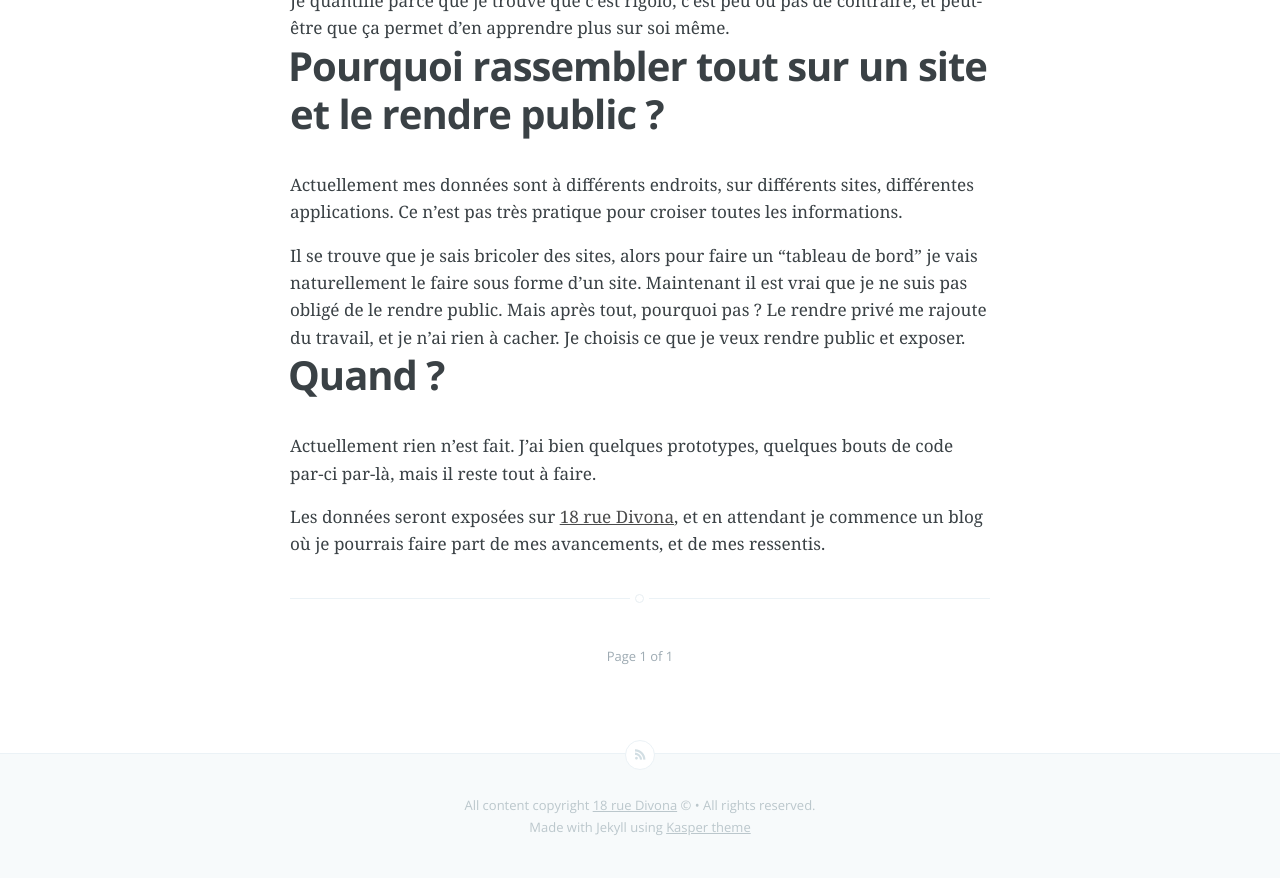
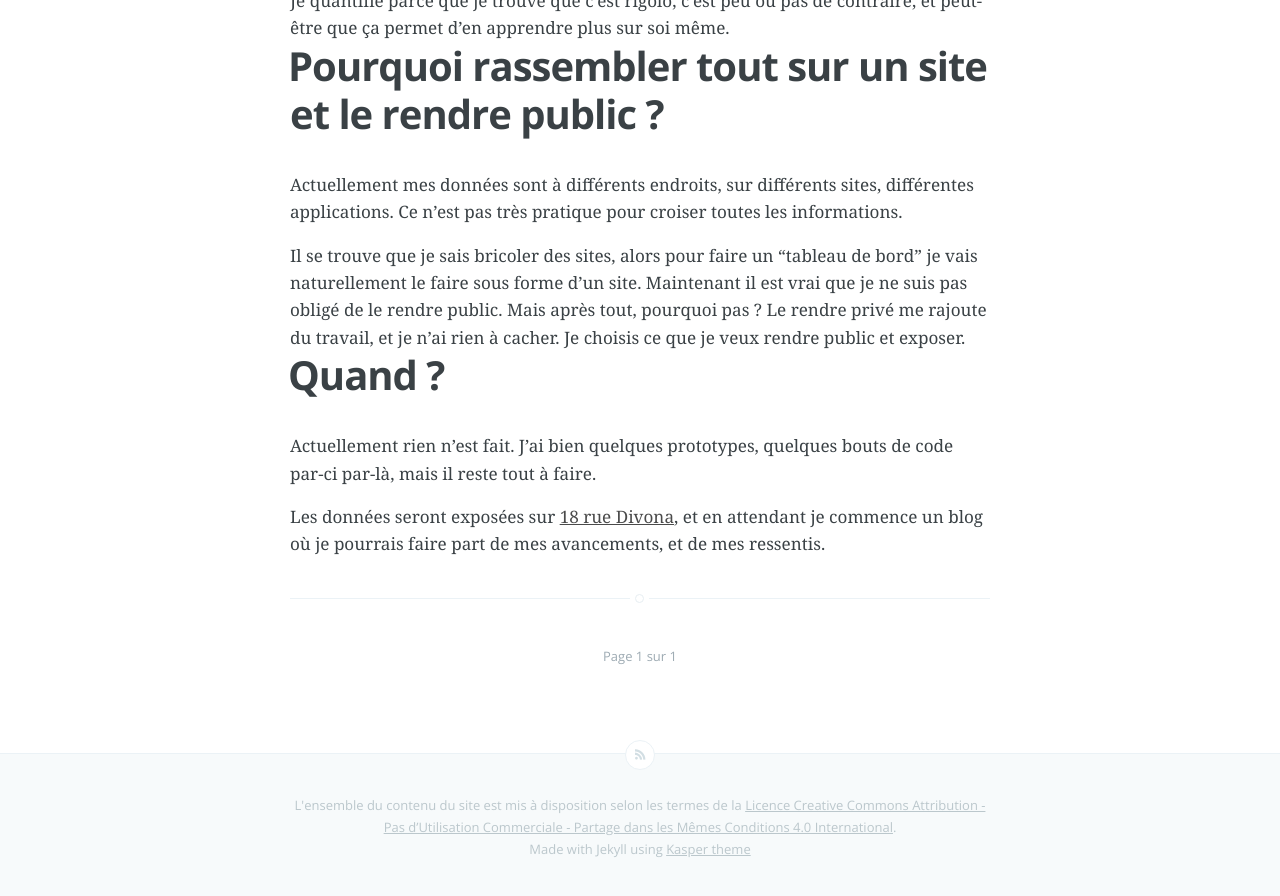
Before and after one commit to magiccyril/18rueDivona, a Jekyll site: the page built from index.html, in a window 1280 px wide and 900 px high, scrolled down 910 px. Shown: the top 896 px of the window. Built offline with Jekyll 4.4.1, drawn with Linux system fonts in a browser that asks for light colours; Markdown is read by kramdown in place of the engine named in the settings; the list of posts is cut into pages by our own code.

Commit message:
l10n + remove copyright to CC

```diff
--- a/_layouts/default.html
+++ b/_layouts/default.html
@@ -28,10 +28,10 @@
     {{ content }}
 
     <footer class="site-footer">
-        <a class="subscribe icon-feed" href="{{ site.url }}/feed.xml"><span class="tooltip">Subscribe!</span></a>
+        <a class="subscribe icon-feed" href="{{ site.url }}/feed.xml"><span class="tooltip">Abonnez-vous!</span></a>
         <div class="inner">
-             <section class="copyright">All content copyright <a href="{{ site.url }}">{{ site.name }}</a> &copy; {{date format="YYYY"}} &bull; All rights reserved.</section>
-             <section class="poweredby">Made with Jekyll using <a href="http://github.com/rosario/kasper">Kasper theme</a></section>
+            <section class="copyright">L'ensemble du contenu du site est mis à disposition selon les termes de la <a rel="license" href="http://creativecommons.org/licenses/by-nc-sa/4.0/">Licence Creative Commons Attribution - Pas d’Utilisation Commerciale - Partage dans les Mêmes Conditions 4.0 International</a>.</section>
+            <section class="poweredby">Made with Jekyll using <a href="http://github.com/rosario/kasper">Kasper theme</a></section>
         </div>
     </footer>
 
--- a/_layouts/post.html
+++ b/_layouts/post.html
@@ -19,7 +19,7 @@
         <span class="post-meta">
         	<time datetime="{{ page.date | date:"%Y-%m-%d" }}">{{ page.date | date_to_string }}</time>
         	{% if page.categories %}
-        		on
+        		-
 	        	{% for category in page.categories %}
 	        	    {{category}}
 	        	{% endfor %}
@@ -45,7 +45,7 @@
 
         <footer class="post-footer">
             <section class="share">
-                <h4>Share this post</h4>
+                <h4>Partager this post</h4>
                 <a class="icon-twitter" href="http://twitter.com/share?text={{page.title}}&amp;url={{site.url}}{{ page.url }}"
                     onclick="window.open(this.href, 'twitter-share', 'width=550,height=235');return false;">
                     <span class="hidden">Twitter</span>
--- a/index.html
+++ b/index.html
@@ -46,16 +46,16 @@
 
         {% if paginator.previous_page %}
           {% if paginator.previous_page == 1 %}
-          <a class="newer-posts" href="/" title="Previous Page">&laquo; Newer Posts</a>
+          <a class="newer-posts" href="/" title="Page précédente">&laquo; Billets plus récents</a>
           {% else %}
-          <a class="newer-posts" href="/page{{ paginator.previous_page }}/" title="Previous Page">&laquo; Newer Posts</a>
+          <a class="newer-posts" href="/page{{ paginator.previous_page }}/" title="Page précédente">&laquo; Billets plus récents</a>
           {% endif %}
         {% endif %}
 
-        <span class="page-number"> Page {{paginator.page}} of {{paginator.total_pages}} </span>
+        <span class="page-number"> Page {{paginator.page}} sur {{paginator.total_pages}} </span>
 
         {% if paginator.next_page %}
-        <a class="older-posts" href="/page{{ paginator.next_page }}/" title="Next Page">Older Posts &raquo;</a>
+        <a class="older-posts" href="/page{{ paginator.next_page }}/" title="Page suivante">Billets plus anciens &raquo;</a>
         {% endif %}
     </nav>
 
```
